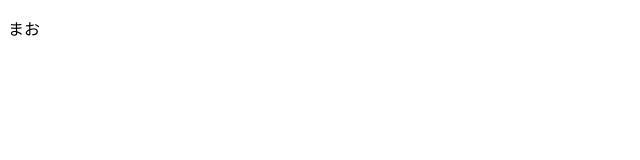
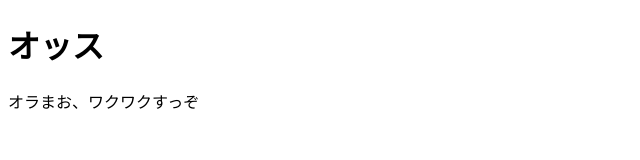
Before and after one commit to LITRIT/WebSite20170517, a plain HTML site: page index.html in a window 1280 px wide. Shown: the whole page, without its empty margins (0-640 px from the left). Drawn offline with Linux system fonts and the light colour scheme.

Commit message:
Update index.html

```diff
--- a/index.html
+++ b/index.html
@@ -5,6 +5,7 @@
 <title></title>
 </head>
 <body>
-<p>まお</p>
+<h1>オッス</h1>
+<p>オラまお、ワクワクすっぞ</p>
 </body>
 </html>
```
